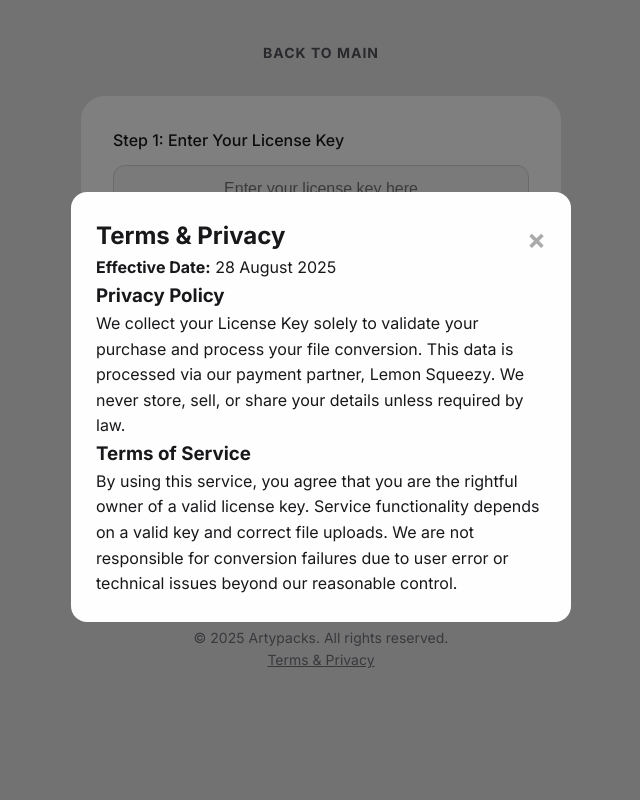
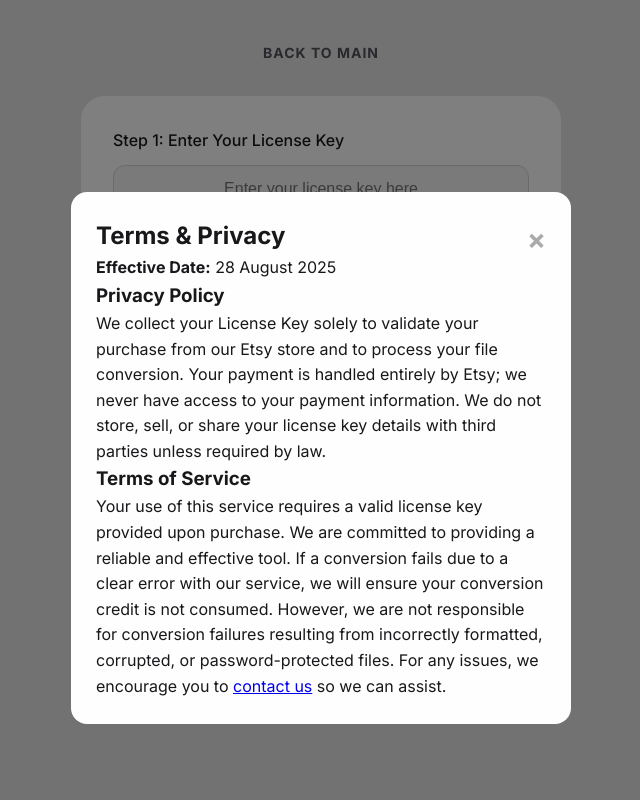
Before and after one commit to proconverter/proconverter-lemons, a Flask app: page / in a window 1280 px wide, after a click on "Terms & Privacy". Shown: the whole page, without its empty margins (319-959 px from the left). Run offline with Flask 3, Linux system fonts and the light colour scheme; parts of the project's set-up code (start-up, migrations or seed data) failed here and were passed over.

Commit message:
Update index.html

```diff
--- a/templates/index.html
+++ b/templates/index.html
@@ -68,6 +68,7 @@
         </footer>
 
     </div>
+
     <!-- MODALS -->
     <div id="policyModal" class="modal-overlay">
         <div class="modal-content">
@@ -75,9 +76,9 @@
             <h2>Terms & Privacy</h2>
             <p><strong>Effective Date:</strong> 28 August 2025</p>
             <h3>Privacy Policy</h3>
-            <p>We collect your License Key solely to validate your purchase and process your file conversion. This data is processed via our payment partner, Lemon Squeezy. We never store, sell, or share your details unless required by law.</p>
+            <p>We collect your License Key solely to validate your purchase from our Etsy store and to process your file conversion. Your payment is handled entirely by Etsy; we never have access to your payment information. We do not store, sell, or share your license key details with third parties unless required by law.</p>
             <h3>Terms of Service</h3>
-            <p>By using this service, you agree that you are the rightful owner of a valid license key. Service functionality depends on a valid key and correct file uploads. We are not responsible for conversion failures due to user error or technical issues beyond our reasonable control.</p>
+            <p>Your use of this service requires a valid license key provided upon purchase. We are committed to providing a reliable and effective tool. If a conversion fails due to a clear error with our service, we will ensure your conversion credit is not consumed. However, we are not responsible for conversion failures resulting from incorrectly formatted, corrupted, or password-protected files. For any issues, we encourage you to <a href="mailto:support@artypacks.app">contact us</a> so we can assist.</p>
         </div>
     </div>
     <div id="errorModal" class="modal-overlay">
@@ -136,6 +137,7 @@
             const checkSubmitButtonState = () => {
                 submitBtn.disabled = !(isLicenseValid && selectedFiles.length > 0);
             };
+
             // --- checkBalance Function ---
             const checkBalance = async () => {
                 const licenseKey = licenseKeyInput.value.trim();
```
